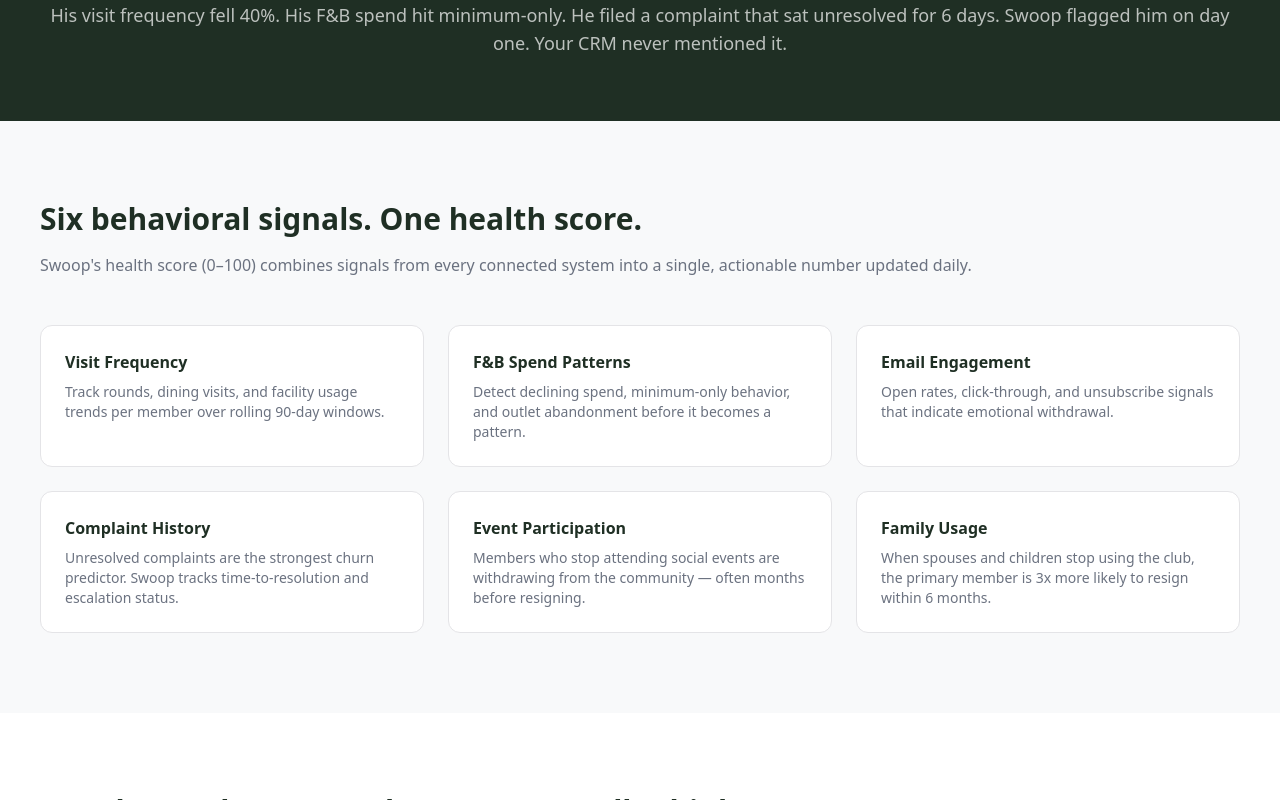
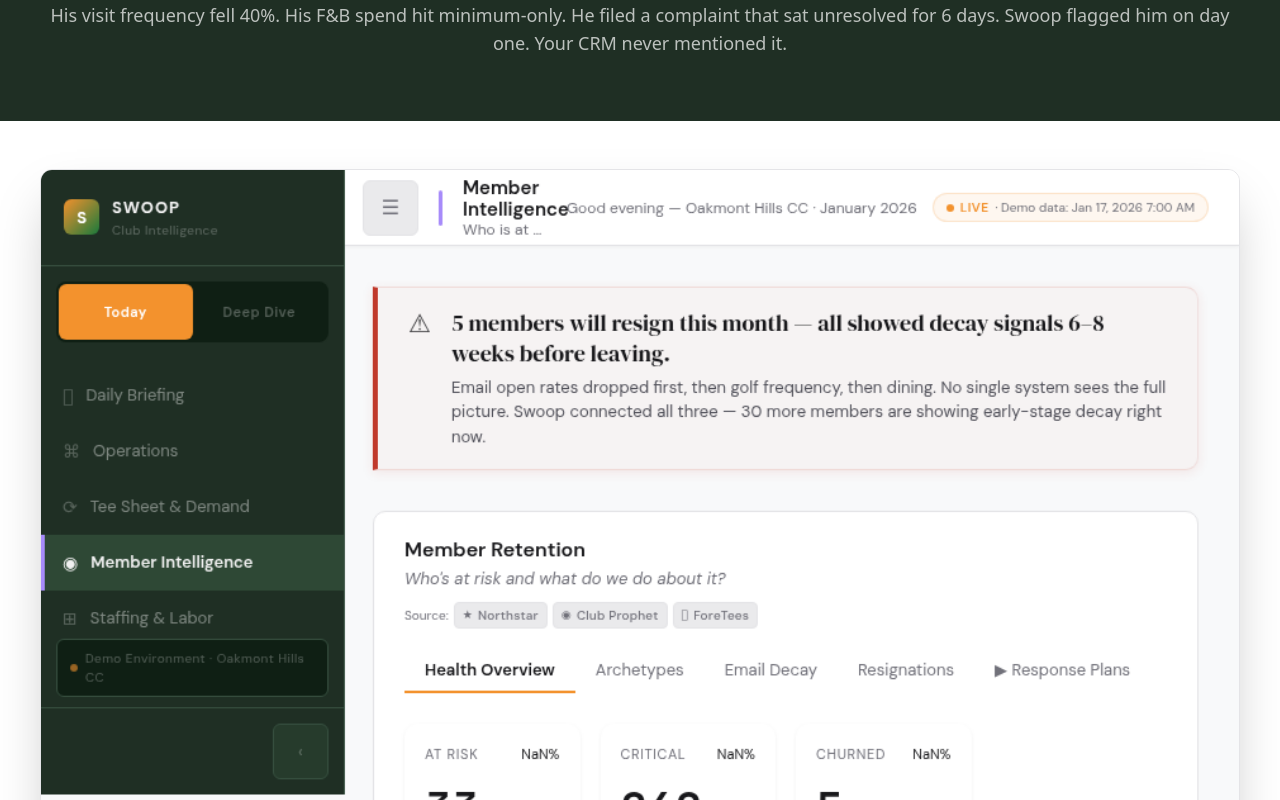
Before and after one commit to ty-hayes-82/swoop-member-intelligence-website, a Next.js app: page /lenses/member-intelligence in a window 1280 px wide. Shown: the part 680-1480 px from the top of the page. Built offline with nearby package versions, Linux system fonts and the light colour scheme.

Commit message:
Add Member Intelligence screenshot to lens page
- Shows real product interface for health scoring
- Positioned prominently after hero section
- Demonstrates key feature visually

```diff
--- a/app/lenses/member-intelligence/page.jsx
+++ b/app/lenses/member-intelligence/page.jsx
@@ -49,6 +49,19 @@ export default function MemberIntelligencePage() {
         </div>
       </section>
 
+      {/* Product Screenshot */}
+      <section className="py-12 px-6 bg-white">
+        <div className="max-w-container mx-auto">
+          <div className="rounded-xl overflow-hidden shadow-2xl border border-swoop-border">
+            <img
+              src="/screenshots/member-intelligence.png"
+              alt="Member Intelligence dashboard showing health scores and at-risk members"
+              className="w-full"
+            />
+          </div>
+        </div>
+      </section>
+
       {/* Behavioral signals */}
       <section className="py-20 px-6">
         <div className="max-w-container mx-auto">
```
